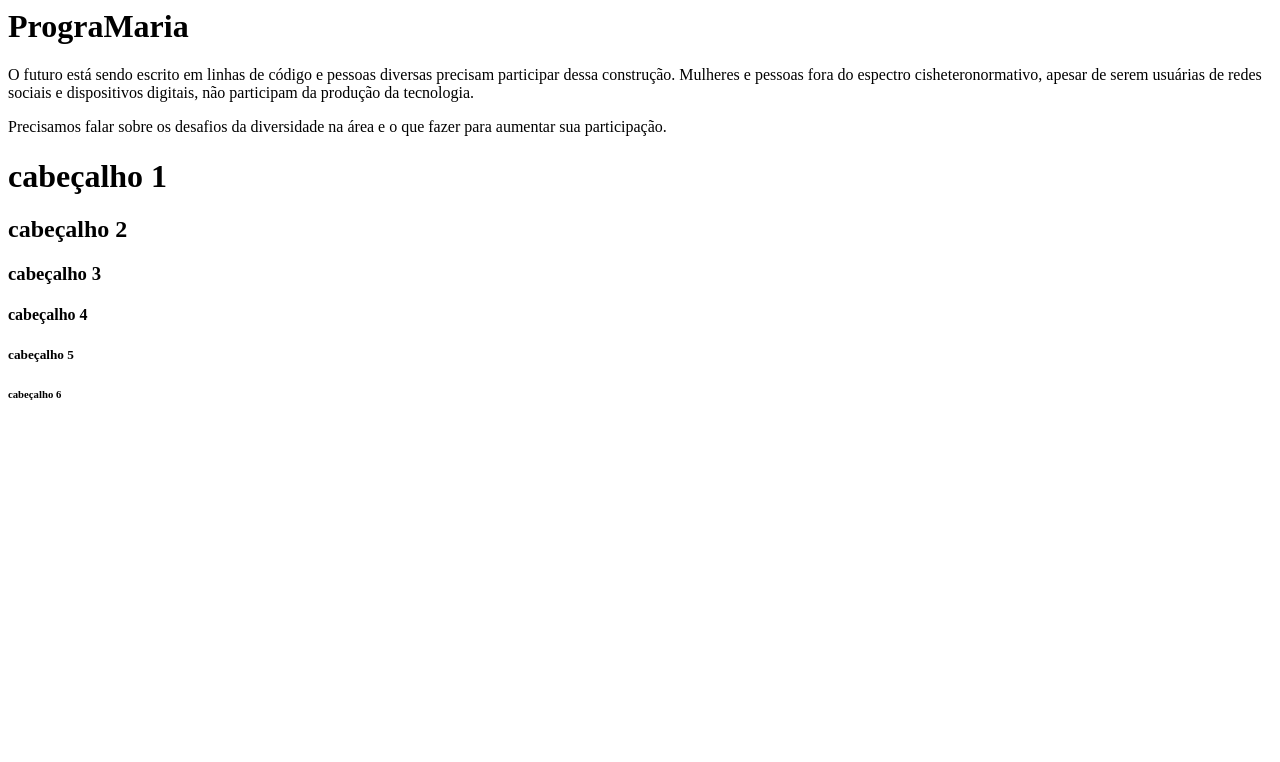
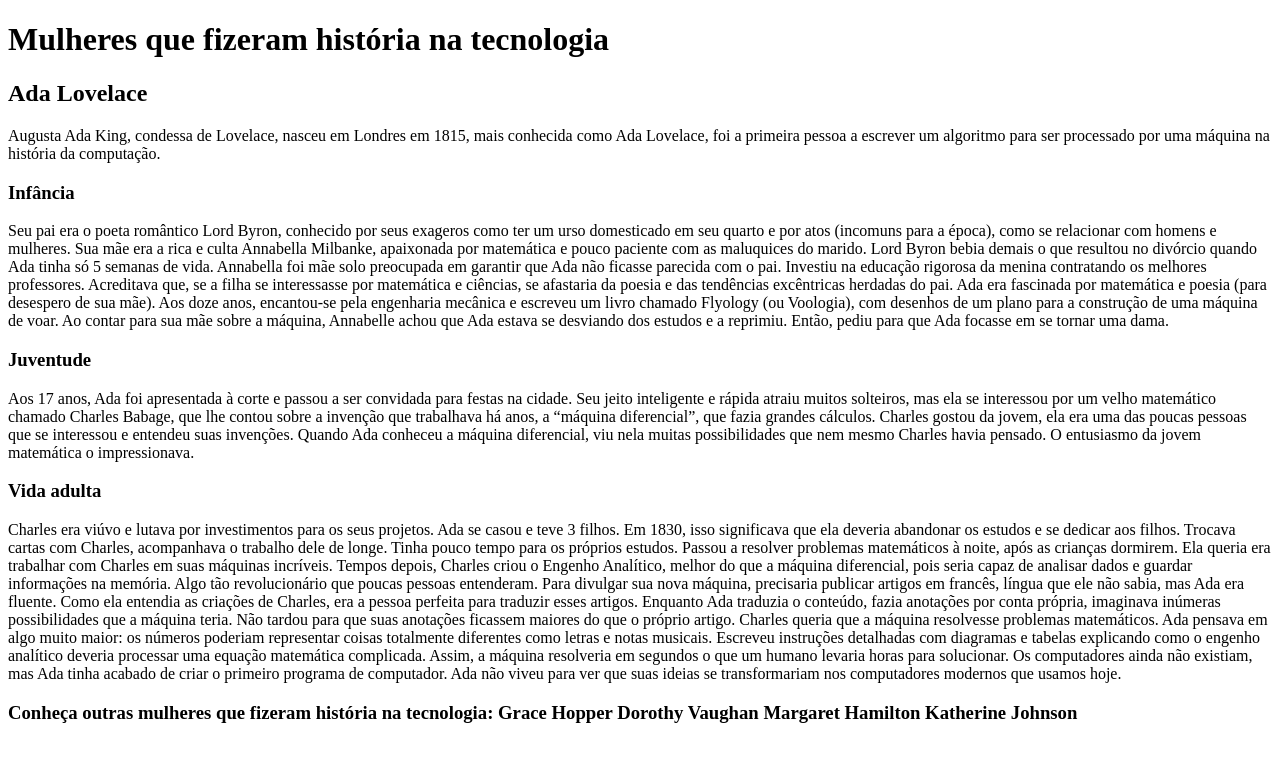
Before and after one commit to Ruuhbcs/SiteAda, a plain HTML site: page index.html in a window 1280 px wide. Drawn offline with Linux system fonts and the light colour scheme.

Commit message:
removi os testes de cabeçalho, parágrafo e teste h1 - h6. Add corpo do html e textos fonecidos para o site.

```diff
--- a/index.html
+++ b/index.html
@@ -1,12 +1,40 @@
-<h1>PrograMaria</h1>
+<!DOCTYPE html>
+  <html>
+    <head>
 
-<p>O futuro está sendo escrito em linhas de código e pessoas diversas precisam participar dessa construção. Mulheres e pessoas fora do espectro cisheteronormativo, apesar de serem usuárias de redes sociais e dispositivos digitais, não participam da produção da tecnologia.</p>
+    </head>
+    <body>
+      <h1>Mulheres que fizeram história na tecnologia</h1>
 
-<p>Precisamos falar sobre os desafios da diversidade na área e o que fazer para aumentar sua participação.</p>
+      <h2>Ada Lovelace</h2>
+      <p>Augusta Ada King, condessa de Lovelace, nasceu em Londres em 1815, mais conhecida como Ada Lovelace, foi a primeira                             pessoa a escrever um algoritmo para ser processado por uma máquina na história da computação.</p>
 
-<h1>cabeçalho 1</h1>
-<h2>cabeçalho 2</h2>
-<h3>cabeçalho 3</h3>
-<h4>cabeçalho 4</h4>
-<h5>cabeçalho 5</h5>
-<h6>cabeçalho 6</h6>
+      <h3>Infância</h3>
+      <p>Seu pai era o poeta romântico Lord Byron, conhecido por seus exageros como ter um urso domesticado em seu quarto e por atos (incomuns para     a época), como se relacionar com homens e mulheres. Sua mãe era a rica e culta Annabella Milbanke, apaixonada por matemática e pouco paciente       com as maluquices do marido.
+
+      Lord Byron bebia demais o que resultou no divórcio quando Ada tinha só 5 semanas de vida. Annabella foi mãe solo preocupada em garantir que       Ada não ficasse parecida com o pai. Investiu na educação rigorosa da menina contratando os melhores professores. Acreditava que, se a filha se       interessasse por matemática e ciências, se afastaria da poesia e das tendências excêntricas herdadas do pai.
+
+      Ada era fascinada por matemática e poesia (para desespero de sua mãe). Aos doze anos, encantou-se pela engenharia mecânica e escreveu um           livro chamado Flyology (ou Voologia), com desenhos de um plano para a construção de uma máquina de voar. Ao contar para sua mãe sobre a             máquina, Annabelle achou que Ada estava se desviando dos estudos e a reprimiu. Então, pediu para que Ada focasse em se tornar uma dama.</p>
+
+      <h3>Juventude</h3>
+      <p>Aos 17 anos, Ada foi apresentada à corte e passou a ser convidada para festas na cidade. Seu jeito inteligente e rápida atraiu muitos               solteiros, mas ela se interessou por um velho matemático chamado Charles Babage, que lhe contou sobre a invenção que trabalhava há anos, a         “máquina diferencial”, que fazia grandes cálculos.
+
+      Charles gostou da jovem, ela era uma das poucas pessoas que se interessou e entendeu suas invenções. Quando Ada conheceu a máquina                 diferencial, viu nela muitas possibilidades que nem mesmo Charles havia pensado. O entusiasmo da jovem matemática o impressionava.</p>
+
+      <h3>Vida adulta</h3>
+      <p>Charles era viúvo e lutava por investimentos para os seus projetos. Ada se casou e teve 3 filhos. Em 1830, isso significava que ela             deveria abandonar os estudos e se dedicar aos filhos. Trocava cartas com Charles, acompanhava o trabalho dele de longe. Tinha pouco tempo para     os próprios estudos. Passou a resolver problemas matemáticos à noite, após as crianças dormirem. Ela queria era trabalhar com Charles em suas       máquinas incríveis.
+
+      Tempos depois, Charles criou o Engenho Analítico, melhor do que a máquina diferencial, pois seria capaz de analisar dados e guardar               informações na memória. Algo tão revolucionário que poucas pessoas entenderam. Para divulgar sua nova máquina, precisaria publicar artigos em       francês, língua que ele não sabia, mas Ada era fluente. Como ela entendia as criações de Charles, era a pessoa perfeita para traduzir esses         artigos.
+
+      Enquanto Ada traduzia o conteúdo, fazia anotações por conta própria, imaginava inúmeras possibilidades que a máquina teria. Não tardou para       que suas anotações ficassem maiores do que o próprio artigo.
+
+      Charles queria que a máquina resolvesse problemas matemáticos. Ada pensava em algo muito maior: os números poderiam representar coisas             totalmente diferentes como letras e notas musicais. Escreveu instruções detalhadas com diagramas e tabelas explicando como o engenho analítico     deveria processar uma equação matemática complicada. Assim, a máquina resolveria em segundos o que um humano levaria horas para solucionar. Os       computadores ainda não existiam, mas Ada tinha acabado de criar o primeiro programa de computador. Ada não viveu para ver que suas ideias se       transformariam nos computadores modernos que usamos hoje.</p>
+
+      <h3>Conheça outras mulheres que fizeram história na tecnologia:
+      Grace Hopper
+      Dorothy Vaughan
+      Margaret Hamilton
+      Katherine Johnson</h3>
+
+    </body>
+  </html>
```
